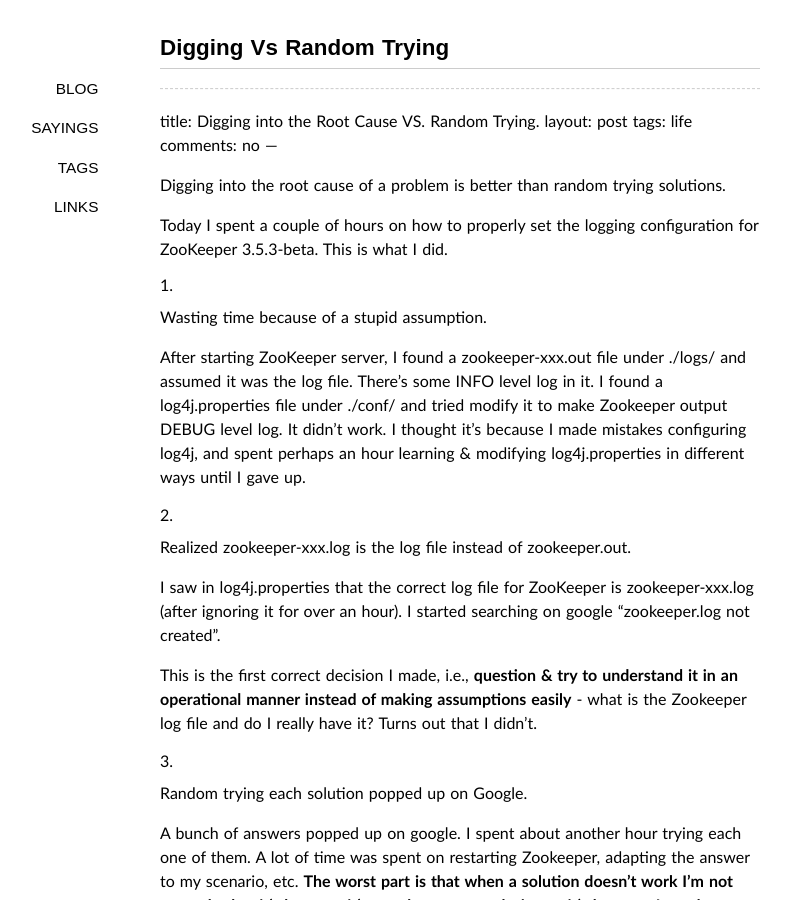
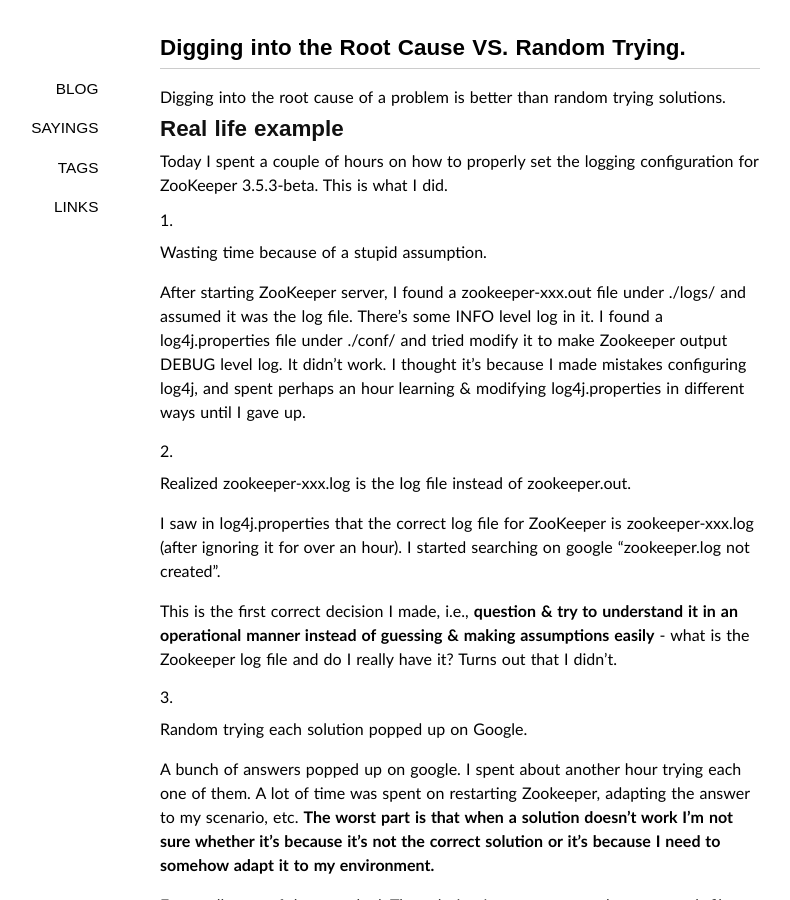
Before and after one commit to zagol/yonglezh.github.io, a Jekyll site: the page built from _posts/2018-03-07-digging-vs-random-trying.markdown, in a window 1280 px wide and 900 px high. Shown: the whole window, without its empty margins (180-970 px from the left). Built offline with Jekyll 4.4.1, drawn with Linux system fonts in a browser that asks for light colours; some web fonts are replaced; our own code applies the rules of GitHub Pages for plain Markdown files; comment, search, counter and statistics services are not loaded; some of the changed text lies outside the part shown.

Commit message:
small fix

````diff
--- a/_posts/2018-03-07-digging-vs-random-trying.markdown
+++ b/_posts/2018-03-07-digging-vs-random-trying.markdown
@@ -1,5 +1,3 @@
-
-
 ---
 title: Digging into the Root Cause VS. Random Trying.
 layout: post
@@ -8,6 +6,8 @@ comments: no
 ---
 
 Digging into the root cause of a problem is better than random trying solutions.
+
+## Real life example
 
 Today I spent a couple of hours on how to properly set the logging configuration for ZooKeeper 3.5.3-beta. This is what I did.
 
@@ -19,7 +19,7 @@ Today I spent a couple of hours on how to properly set the logging configuration
 
     I saw in log4j.properties that the correct log file for ZooKeeper is zookeeper-xxx.log (after ignoring it for over an hour). I started searching on google “zookeeper.log not created”.
 
-    This is the first correct decision I made, i.e., **question & try to understand it in an operational manner instead of making assumptions easily** - what is the Zookeeper log file and do I really have it? Turns out that I didn’t.
+    This is the first correct decision I made, i.e., **question & try to understand it in an operational manner instead of guessing & making assumptions easily** - what is the Zookeeper log file and do I really have it? Turns out that I didn’t.
 
 3. Random trying each solution popped up on Google.
 
@@ -37,7 +37,7 @@ Instead of spending more than 2 hours on trying random answers from google, I co
 
 3. Look into zkServer.sh which is the script used to start ZooKeeper, you can find the real java command to start ZooKeeper, and it does take -Dzookeeper.root.logger=XXX as one of its arguments.
 
-4. Read zkServer.sh to find where this -Dzookeeper.root.logger is coming from, you’ll see it’s set in zkEnv.sh. **Now you understand the problem**. Problem solved. Change it in zkEnv.sh.
+4. Read zkServer.sh to find where this -Dzookeeper.root.logger is coming from, you’ll see it’s set in zkEnv.sh. **Now you understand the problem**. Problem solved - change it in zkEnv.sh.
 
 **This methodology is reasoning - you try to understand the problem before designing a solution according to your understanding of the root cause.**
 
@@ -47,12 +47,13 @@ Computer science is a great field to apply this methodology. Because computer sc
 
 1. You won't waste time on the "random trying" rabbit hole.
 
-```
-Random trying solutions,
--> if no one worked, for each of the solutions that don't work, guess and random try new solutions/adjustments
--> if no one worked, repeat ...
-```
-If you are lucky, you'll get a solution that works somewhere in this infinite expanding tree.
+    ```
+    Random trying solutions,
+    -> if no one worked, for each of the solutions that don't work, guess and random try new solutions/adjustments
+    -> if no one worked, repeat ...
+    ```
+
+    If you are lucky, you'll get a solution that works somewhere in this infinite expanding tree.
 
 2. You'll have a clear picture of how everything works together in an operational way. After fixing this problem, you’ll learn about Zookeeper, log4j, shell script, java system properties, and how they work together.
 
````
